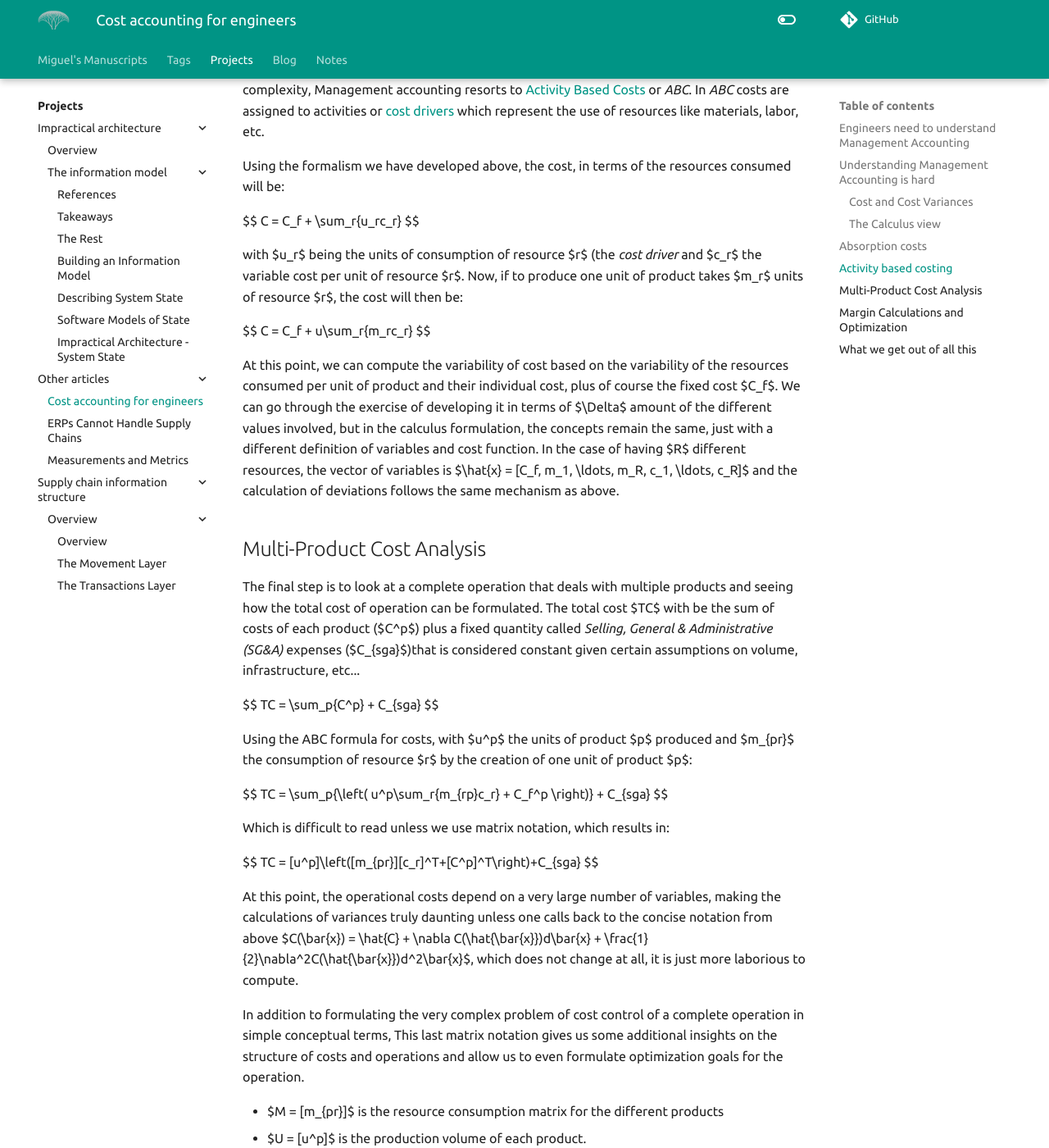
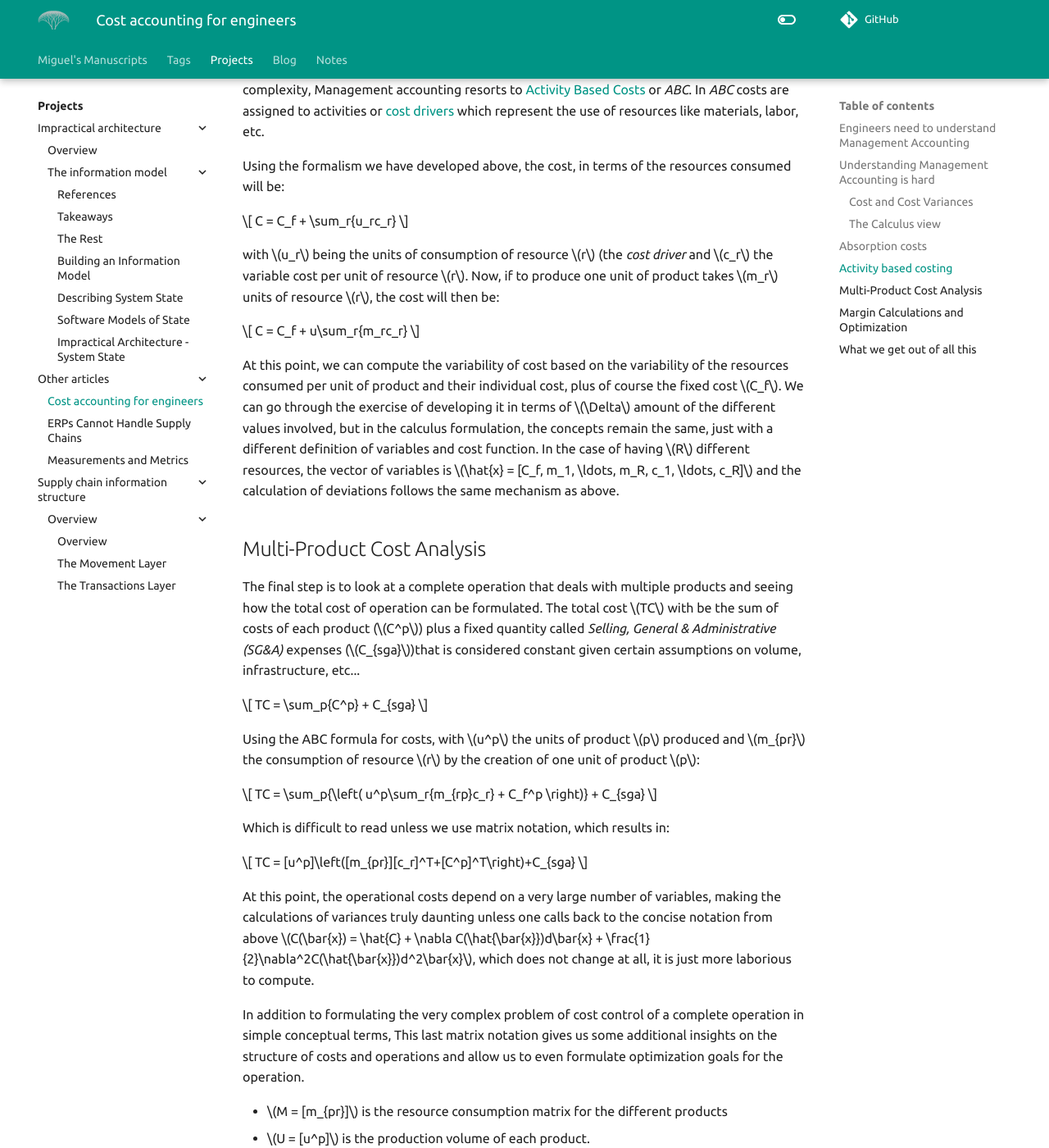
Before and after one commit to jmpicnic/obsidian-docs, an MkDocs documentation site: the page built from docs/Projects/other-articles/cost-accounting-for-engineers.md, in a window 1280 px wide and 1400 px high, scrolled down 5247 px. Shown: the whole window at 82% size. Built offline with MkDocs 1.6.1 and Material for MkDocs 9.7.7, drawn with Linux system fonts in a browser that asks for light colours; a script that is not in the unit is left out; comment, search, counter and statistics services are not loaded; some of the changed text lies outside the part shown.

Commit message:
More Arithmatex tweaking

```diff
--- a/mkdocs.yml
+++ b/mkdocs.yml
@@ -4,6 +4,8 @@ INHERIT: mkdocs_local.yml
 markdown_extensions:
   # Need one to make Inherit work O.K.
   mdx_truly_sane_lists:
+  pymdownx.arithmatex:
+    generic: true
   plantuml_markdown:
     format: png
     base_dir: !relative
```
